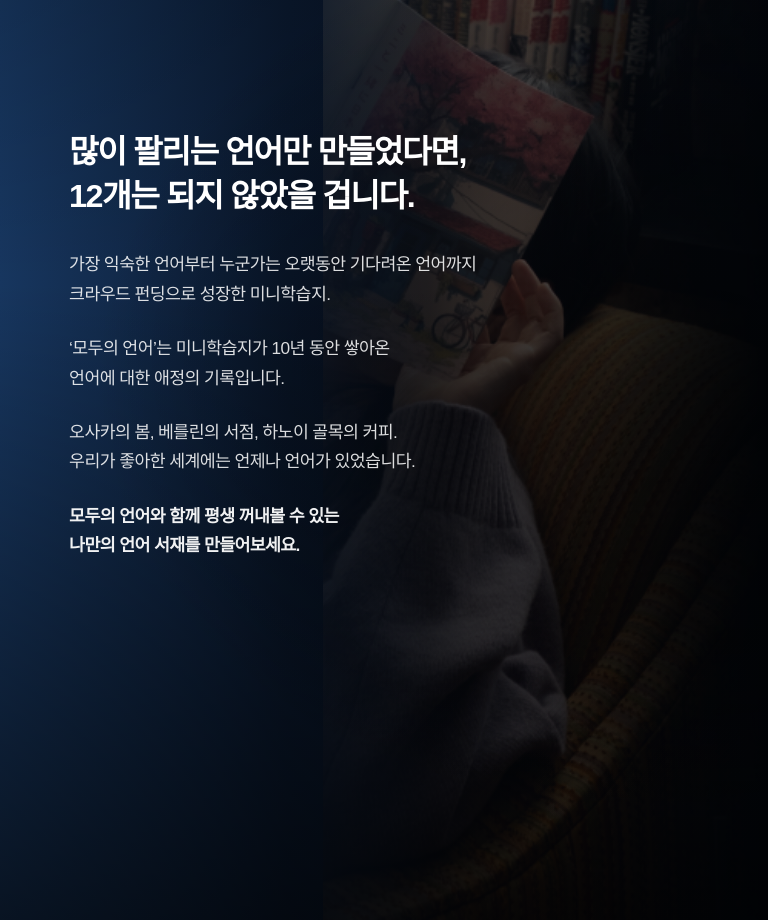
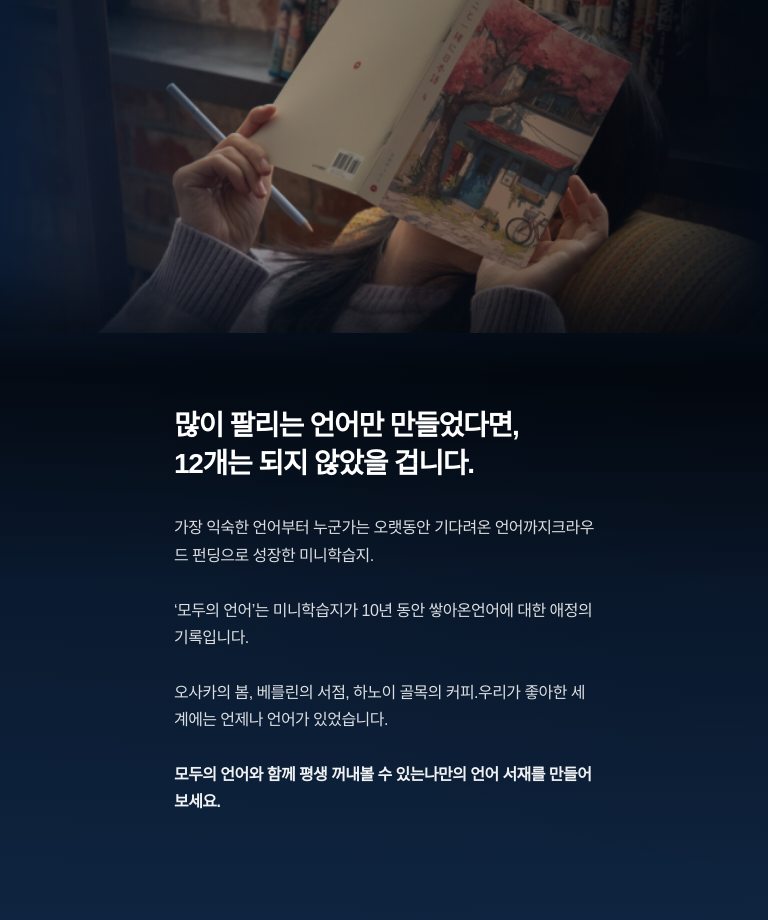
Before and after one commit to koo-2dub/studymini-all-lang-event, a Next.js app: page / in a window 768 px wide. Shown: the part 4540-5460 px from the top of the page. Built offline with nearby package versions, Linux system fonts and the light colour scheme.

Commit message:
Match Section 7 image references

```diff
--- a/src/app/globals.css
+++ b/src/app/globals.css
@@ -445,8 +445,8 @@ body {
   flex-direction: column;
   justify-content: center;
   margin-left: clamp(72px, 7.8vw, 100px);
-  padding-block: 9vh 14vh;
-  transform: translateY(-4vh);
+  padding-block: 0;
+  transform: none;
 }
 
 .section-language-library-content h2 {
@@ -489,27 +489,67 @@ body {
 @media (max-width: 900px) and (min-width: 641px) {
   .section-language-library {
     height: 1045px;
+    background: linear-gradient(180deg, #06101f 0%, #0a1c34 45%, #183961 100%);
+  }
+
+  .section-language-library-image {
+    position: relative;
+    top: auto;
+    right: auto;
+    bottom: auto;
+    width: 100%;
+    height: 458px;
+  }
+
+  .section-language-library-image img {
+    object-position: center top;
+  }
+
+  .section-language-library-gradient {
+    background:
+      linear-gradient(180deg, rgba(0, 8, 20, 0) 0%, rgba(3, 13, 29, 0.04) 34%, rgba(6, 16, 31, 0.88) 47%, rgba(14, 35, 62, 0.94) 100%),
+      linear-gradient(90deg, rgba(23, 54, 95, 0.36) 0%, rgba(10, 24, 45, 0.12) 56%, rgba(0, 0, 0, 0) 100%);
+  }
+
+  .section-language-library-vignette {
+    background:
+      linear-gradient(180deg, rgba(0, 0, 0, 0.26) 0%, rgba(0, 0, 0, 0) 25%, rgba(0, 0, 0, 0) 38%, rgba(0, 0, 0, 0.46) 48%, rgba(0, 0, 0, 0) 68%),
+      radial-gradient(ellipse at 100% 20%, rgba(0, 0, 0, 0.38) 0%, rgba(0, 0, 0, 0.1) 42%, rgba(0, 0, 0, 0) 70%);
+  }
+
+  .section-language-library-content-wrap {
+    height: auto;
+    min-height: 0;
+    max-width: none;
   }
 
   .section-language-library-content {
-    width: min(420px, calc(100% - 90px));
-    margin-left: clamp(64px, 9vw, 100px);
+    min-height: auto;
+    width: 420px;
+    max-width: calc(100% - 60px);
+    justify-content: flex-start;
+    margin-inline: auto;
+    padding: 74px 0 0;
+    transform: none;
   }
 
   .section-language-library-content h2 {
-    font-size: clamp(30px, 4.2vw, 34px);
+    font-size: 28px;
+    line-height: 1.34;
   }
 
   .section-language-library-body {
-    font-size: clamp(16px, 2.25vw, 18px);
+    margin-top: 32px;
+    font-size: 16px;
+    line-height: 1.72;
   }
 
-  .section-language-library-image {
-    width: 58%;
+  .section-language-library-body p + p {
+    margin-top: 27px;
   }
 
-  .section-language-library-gradient {
-    background: linear-gradient(90deg, #17365f 0%, rgba(10, 24, 45, 0.96) 37%, rgba(5, 12, 24, 0.72) 56%, rgba(0, 0, 0, 0.08) 80%, rgba(0, 0, 0, 0) 100%);
+  .section-language-library-body br {
+    display: none;
   }
 }
 
```
